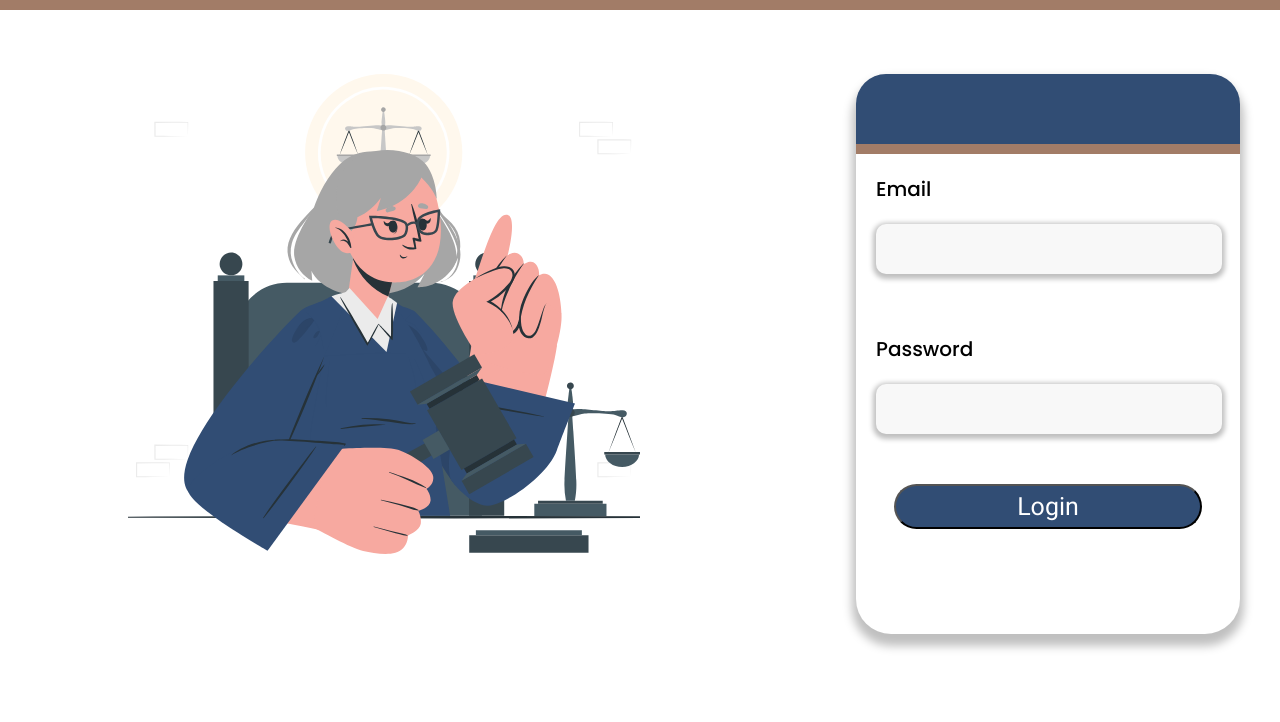
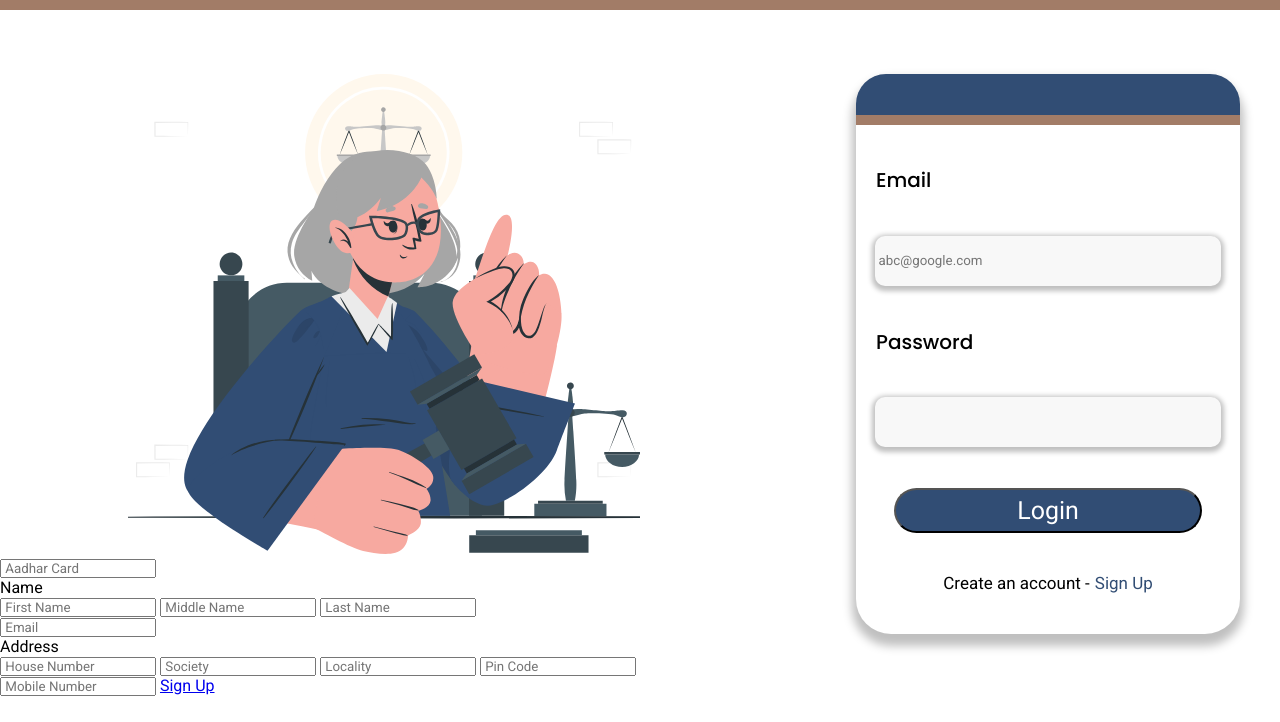
Before and after one commit to meet19435/CMS, a Flask app: page /login in a window 1280 px wide. Shown: the part 78-800 px from the top of the page. Run offline with Flask 2, Linux system fonts and the light colour scheme.

Commit message:
Corrected login form and added signup bt not customized

```diff
--- a/static/style/login.css
+++ b/static/style/login.css
@@ -46,6 +46,12 @@ header h1 {
   text-transform: uppercase;
   margin-left: -100px;
 }
+header ul li a:hover,
+header #Sign.active3 {
+  background: #fff;
+  color: #314d74;
+  transition: 0.5s;
+}
 .outline {
   position: relative;
   background: #a27c67;
@@ -66,58 +72,39 @@ header h1 {
 }
 .form #head {
   background: #314d74;
-  font-family: "Poppins", sans-serif;
-  font-size: 30px;
-  text-align: center;
-  color: #fff;
   border-top-left-radius: 30px;
   border-top-right-radius: 30px;
-  font-weight: 400;
 }
 .form #outline {
-  position: relative;
   background: #a27c67;
   width: 100%;
   height: 10px;
-  top: 0px;
 }
 .form #email {
-  display: flex;
-  position: relative;
   font-family: "Poppins", sans-serif;
-  top: -50px;
   font-size: 20px;
-  padding-left: 20px;
+  margin-left: 20px;
   font-weight: 500;
 }
 .form #emailin {
-  display: flex;
-  position: relative;
   height: 50px;
-  margin-left: 20px;
+  margin: 0 auto;
   width: 90%;
-  margin-top: -100px;
   border-radius: 10px;
   background: #f8f8f8;
   border: none;
   box-shadow: 0px 2px 5px 3px #00000040;
 }
 .form #pass {
-  display: flex;
-  position: relative;
   font-family: "Poppins", sans-serif;
   font-size: 20px;
   padding-left: 20px;
-  top: -60px;
   font-weight: 500;
 }
 .form #pwd {
-  display: flex;
-  position: relative;
   height: 50px;
-  margin-left: 20px;
+  margin: 0 auto;
   width: 90%;
-  margin-top: -110px;
   border-radius: 10px;
   background: #f8f8f8;
   border: none;
@@ -125,22 +112,31 @@ header h1 {
 }
 .form #submit {
   background: #314d74;
-  margin-top: -80px;
   height: 45px;
   width: 80%;
-  margin-left: 10%;
+  margin: 0 auto;
   border-radius: 35px;
   color: #fff;
   font-size: 25px;
 }
 .form #submit:hover {
   cursor: pointer;
+  color: #314d74;
+  background: #fff;
+  transition: all 0.5s;
 }
-header ul li a:hover,
-header #Sign.active3 {
-  background: #fff;
+.form #sign-up {
+  display: flex;
+  margin: 0 auto;
+}
+.form #sign-up p {
+  font-size: 17px;
+}
+.form #sign-up a {
+  font-size: 17px;
+  text-decoration: none;
+  padding-left: 5px;
   color: #314d74;
-  transition: 0.5s;
 }
 @media screen and (max-width: 1090px) {
   img {
--- a/templates/login.html
+++ b/templates/login.html
@@ -6,6 +6,8 @@
     <meta name="viewport" content="width=device-width, initial-scale=1.0">
     <title>{{ title }}</title>
     <link rel="stylesheet" href="{{ url_for('static', filename='style/login.css') }}">
+</head>
+<body>
     <header>
         <ul>
             <li><a href="home.html" class="active1">Home</a></li>
@@ -19,16 +21,40 @@
     margin-top: 5%;
     width: 40%;">
     <form class="form" method="POST">
-        <label id="head"></label>
-        <label id="outline"></label>
-        <label id="email" for="email">Email</label>
-        <input type="email" id="emailin" name="email">
-        <label id="pass" for="pwd">Password</label>
+        <p id="head"></p>
+        <p id="outline"></p>
+        <p id="email">Email</p>
+        <input type="email" id="emailin" name="email" placeholder=" abc@google.com">
+        <p id="pass">Password</p>
         <input type="password" id="pwd" name="pwd">
         <input id="submit" type="submit" value="Login">
+        <div id="sign-up">
+            <p>Create an account -</p>
+            <a href="/" onclick="toggle()"> Sign Up</a>
+        </div>
     </form>
-</head>
-<body>
-
+    <div id="popup">
+        <form class="singupform">
+            <p id="head"></p>
+            <p id="outline"></p>
+            <input type="text" id="aadhar" name="aadharCard" placeholder=" Aadhar Card" maxlength="12">
+            <div class="name">
+                <p>Name</p>
+                <input type="text" id="fname" name="firstName" placeholder=" First Name">
+                <input type="text" id="mname" name="middleName" placeholder=" Middle Name">
+                <input type="text" id="lname" name="lastName" placeholder=" Last Name">
+            </div>
+            <input type="email" id="emailin1" name="email" placeholder=" Email">
+            <div class="address">
+                <p>Address</p>
+                <input type="number" id="hNo" name="houseNo" placeholder=" House Number">
+                <input type="text" id="society" name="society" placeholder=" Society">
+                <input type="text" id="locality" name="locality" placeholder=" Locality">
+                <input type="text" id="pin" name="pinCode" placeholder=" Pin Code" maxlength="6">
+            </div>
+            <input type="text" id="mobile" name="mobileNumber" placeholder=" Mobile Number" maxlength="10">
+            <a href="credentials.html">Sign Up</a>
+        </form>
+    </div>
 </body>
 </html>
```
